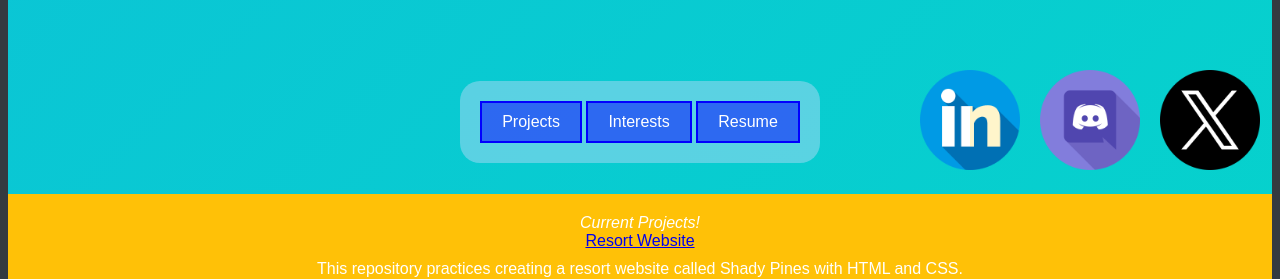
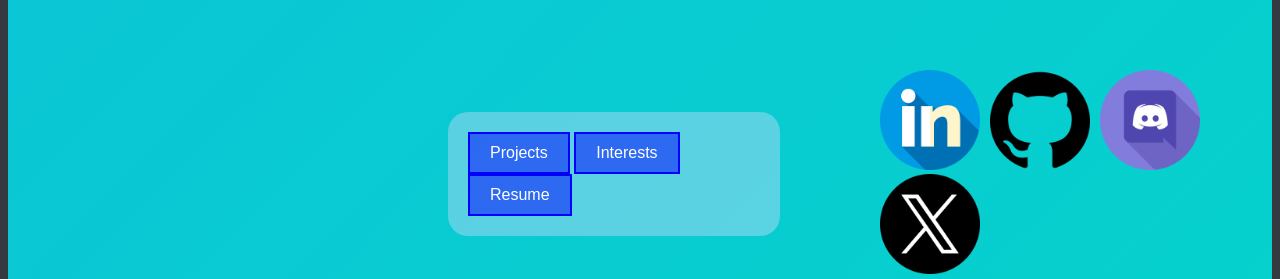
Before and after one commit to tdietzel/Portfolio_React, a React (Vite) app: page / in a window 1280 px wide. Shown: the part 528-807 px from the top of the page. Built offline with nearby package versions, Linux system fonts and the light colour scheme.

Commit message:
Add github pic and social media animations

```diff
--- a/src/components/App.jsx
+++ b/src/components/App.jsx
@@ -3,6 +3,7 @@ import image from "../assets/myPicture.png"
 import discord from "../assets/discord.png"
 import linkedin from "../assets/linkedin.png"
 import twitter from "../assets/twitter.png"
+import gitHub from "../assets/github.png"
 
 function App() {
   return (
@@ -40,9 +41,10 @@ function App() {
             <Button variant="outline-light">Resume</Button>{' '}
         </div>
         <Card style={{marginLeft: '100px'}}>
-          <Card.Img src={linkedin} alt="LinkedIn" style={{ height:'100px', width:'100px', paddingRight: '20px' }}/>
-          <Card.Img src={discord} alt="Discord" style={{ height:'100px', width:'100px', paddingRight: '20px' }}/>
-          <Card.Img src={twitter} alt="Twitter" style={{ height:'100px', width:'100px' }}/>
+          <Card.Img src={linkedin} alt="LinkedIn" style={{marginRight: '10px'}} className="social-media"/>
+          <Card.Img src={gitHub} alt="GitHub" style={{marginRight: '10px', borderColor: 'white'}} className="social-media"/>
+          <Card.Img src={discord} alt="Discord" style={{marginRight: '10px'}} className="social-media"/>
+          <Card.Img src={twitter} alt="Twitter" style={{borderColor: 'white'}} className="social-media"/>
         </Card>
       </ButtonGroup>
       </Col>
--- a/src/index.css
+++ b/src/index.css
@@ -71,7 +71,7 @@ body {
   transition: transform 0.3s ease;
 }
 .profile-picture:hover {
-  transform: scale(2.10) translate(-20px, 150px);
+  transform: scale(2.10) translate(-40px, 150px);
   cursor: pointer;
   border-color: black;
   box-shadow: 0 0 40px white;
@@ -97,7 +97,7 @@ button {
   overflow: hidden;
   transition: background-color 0.3s ease, color 0.3s ease, box-shadow 0.3s ease;
 }
-button::before {
+/* button::before {
   content: "";
   position: absolute;
   top: 0;
@@ -105,11 +105,33 @@ button::before {
   bottom: 0;
   left: 0;
   pointer-events: none;
-}
+} */
 button:hover {
   background-color: rgba(0, 0, 255, 1);
   color: #fff;
   box-shadow: 0 0 15px #00f;
+}
+.social-media {
+  height: 100px;
+  width: 100px;
+}
+@keyframes rotateAndScaleAnimation {
+  0% {
+    transform: rotate(0deg) scale(1);
+  }
+  100% {
+    transform: rotate(360deg) scale(1.4);
+  }
+}
+
+.your-element {
+  position: relative;
+}
+.social-media:hover {
+  border-radius: 100%;
+  border: 4px solid black;
+  animation: rotateAndScaleAnimation 5s linear infinite;
+  cursor: pointer;
 }
 .current-projects {
   background-color: #ffc107;
```
Also changed, not shown: src/assets/github.png (added).
